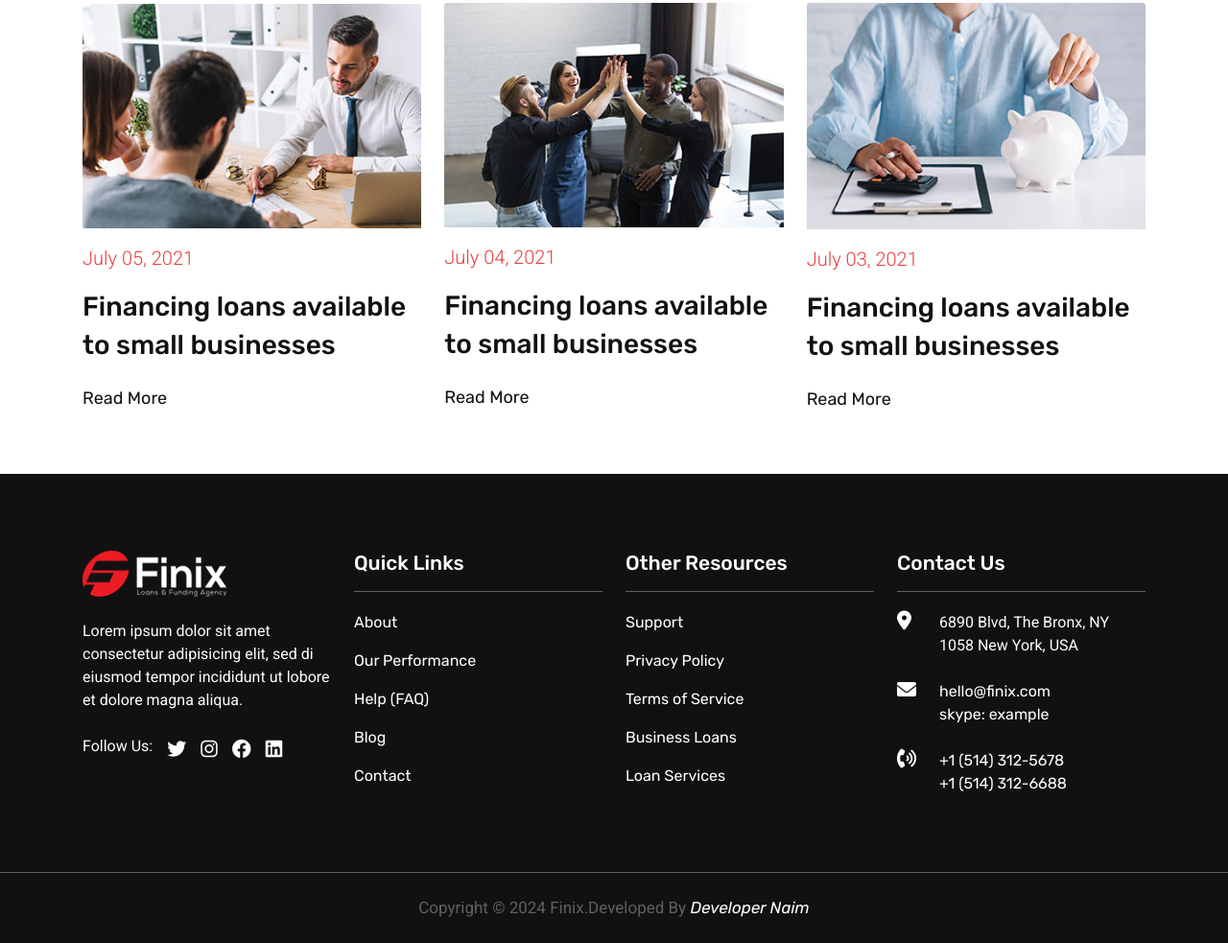
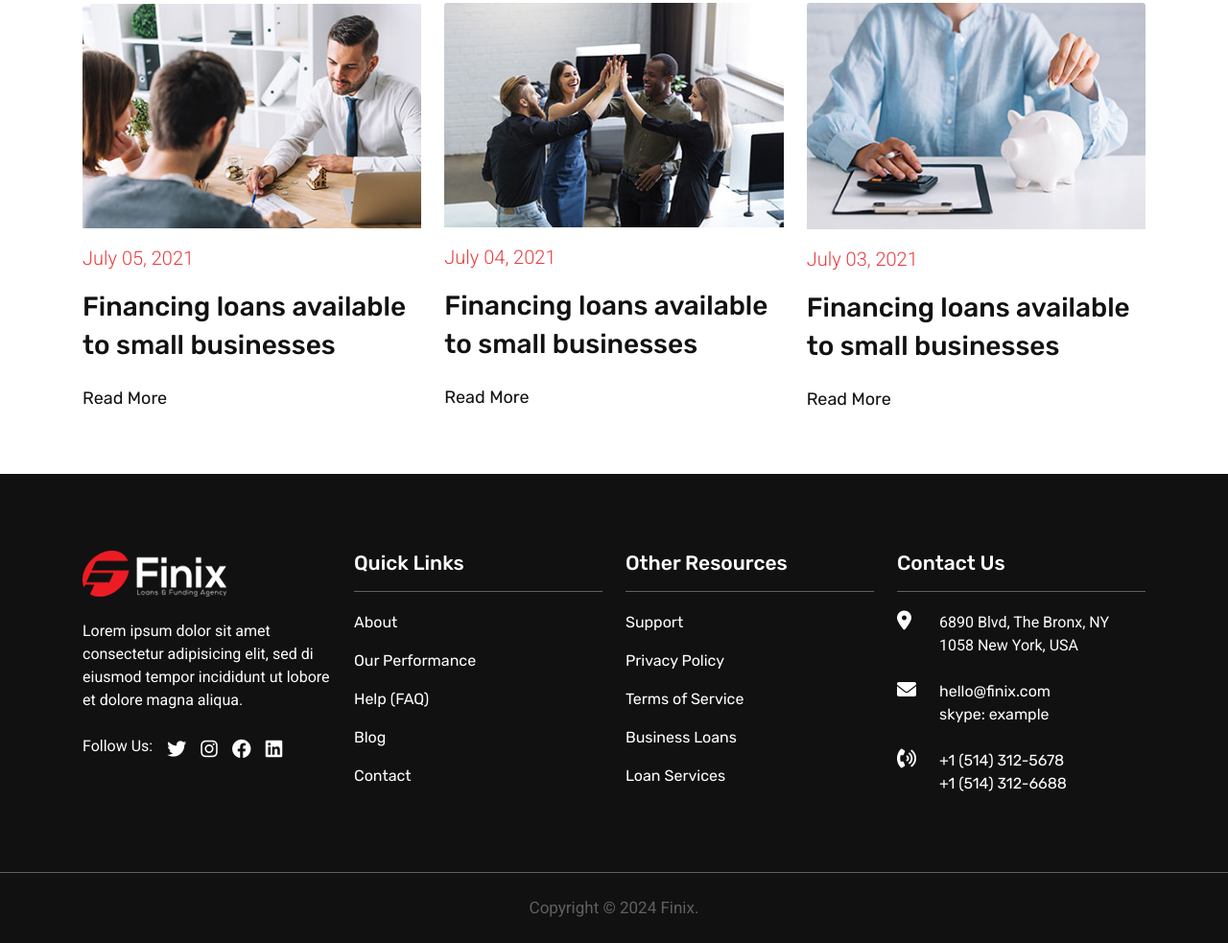
Before and after one commit to Md-Naim-Howlader/13.Finix_Template, a plain HTML site: page index.html in a window 1280 px wide. Shown: the part 7064-8047 px from the top of the page at 96% size. Drawn offline with nearby package versions, Linux system fonts and the light colour scheme.

Commit message:
Update index.html

```diff
--- a/index.html
+++ b/index.html
@@ -1393,8 +1393,8 @@
           <div class="row">
             <div class="col-lg-12">
               <p class="mt-4 mb-4">
-                Copyright &copy; 2024 Finix.Developed By
-                <a href="https://www.github.com/dev-naim">Developer Naim</a>
+                Copyright &copy; 2024 Finix.
+
               </p>
             </div>
           </div>
```
